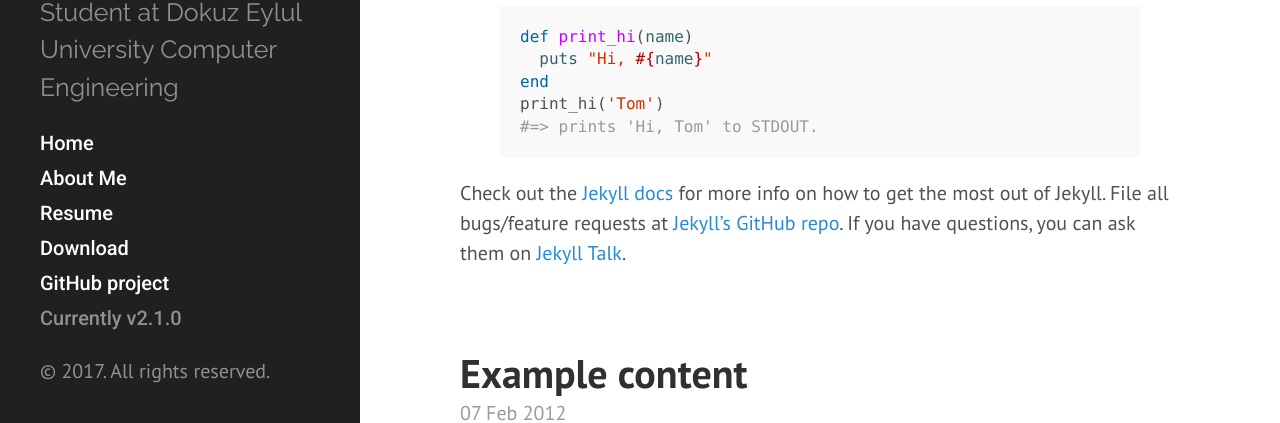
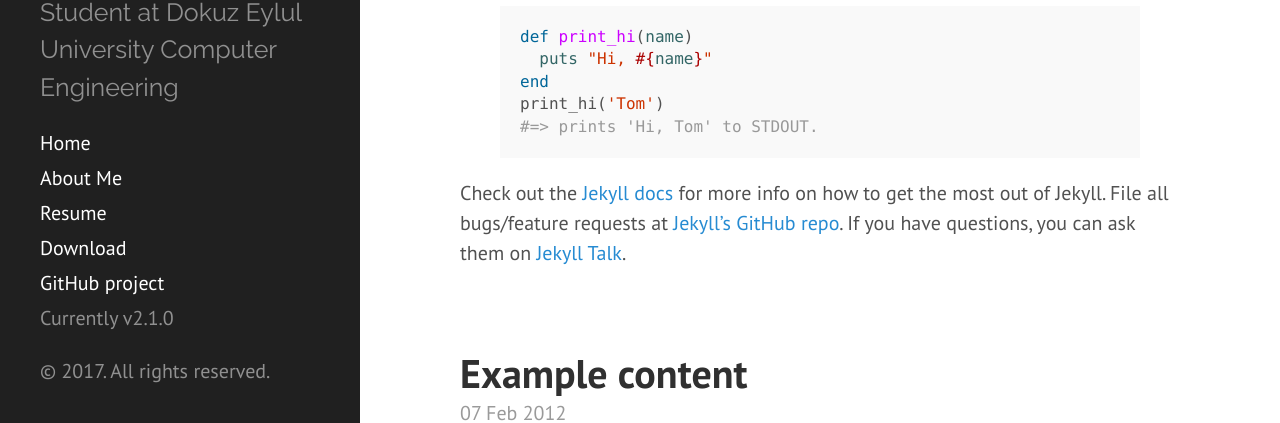
Before and after one commit to emrehayirci/emrehayirci.github.io, a Jekyll site: the page built from index.html, in a window 1280 px wide. Shown: the part 474-897 px from the top of the page. Built offline with Jekyll 4.4.1, drawn with Linux system fonts in a browser that asks for light colours; the list of posts is cut into pages by our own code.

Commit message:
Update sidebar.html

```diff
--- a/_includes/sidebar.html
+++ b/_includes/sidebar.html
@@ -9,7 +9,7 @@
       <p class="lead">{{ site.description }}</p>
     </div>
 
-    <nav class="sidebar-nav roboto-normal">
+    <nav class="sidebar-nav">
       <a class="sidebar-nav-item{% if page.url == site.baseurl %} active{% endif %}" href="{{ site.baseurl }}">Home</a>
 
       {% comment %}
```
